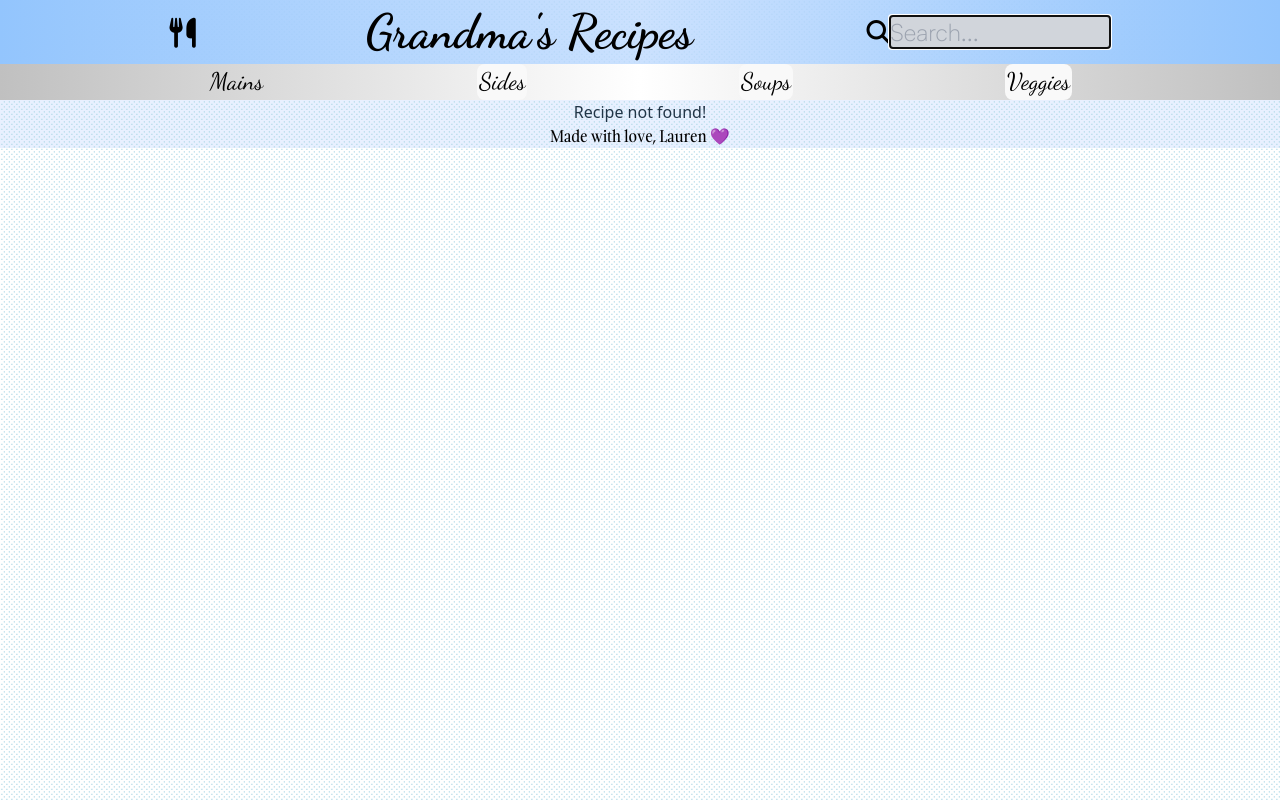
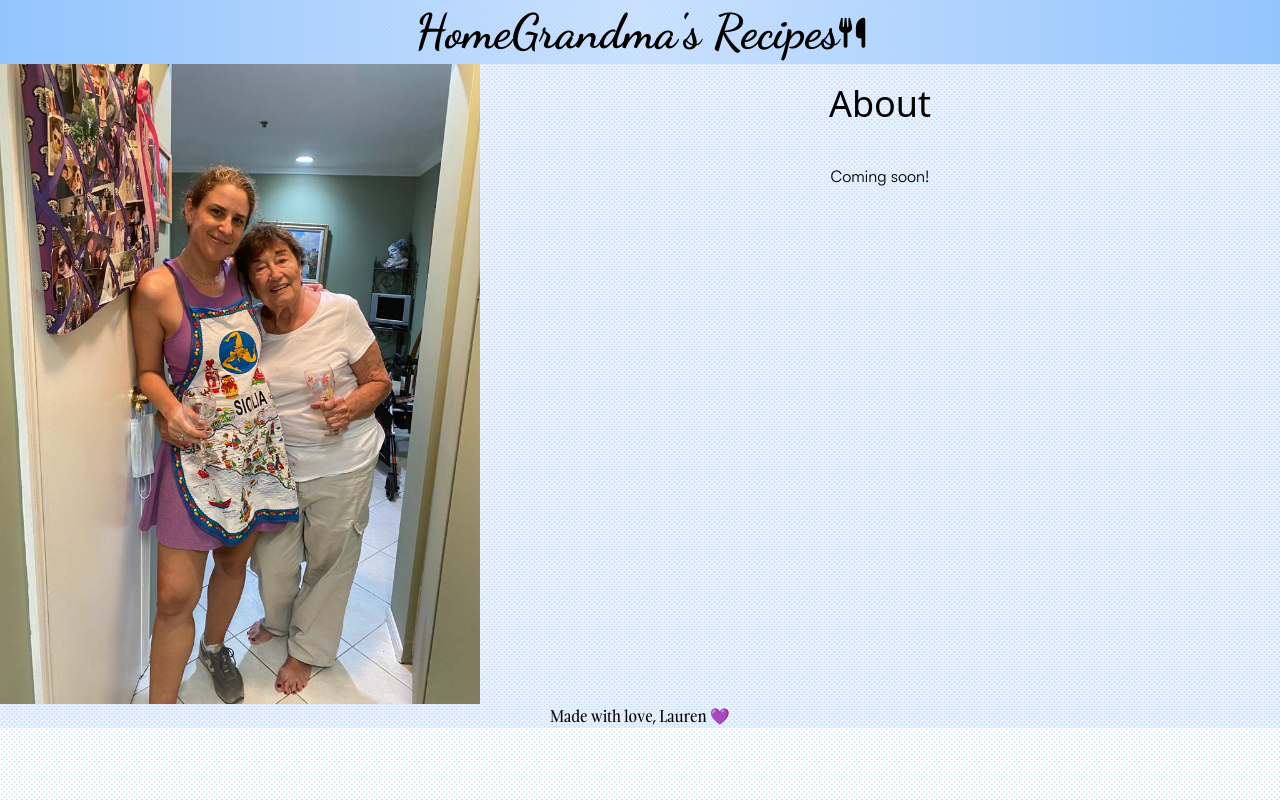
Before and after one commit to swersk/Grandmas_Recipes, a React (Vite) app: page /about in a window 1280 px wide. Before the commit this address had no page. Built offline with nearby package versions, Linux system fonts and the light colour scheme.

Commit message:
header conditionally renders; about section mounts

```diff
--- a/src/App.jsx
+++ b/src/App.jsx
@@ -13,10 +13,11 @@ export const RecipeContext = createContext();
 export default function App() {
 
   const [recipes, setRecipes] = useState(recipesData);
+  const [filteredRecipes, setFilteredRecipes] = useState([])
   const [isHome, setIsHome] = useState(true);
 
   return (
-    <HomeContext.Provider value={{isHome, setIsHome}} >
+    <HomeContext.Provider value={{isHome, setIsHome, filteredRecipes, setFilteredRecipes}} >
       <RecipeContext.Provider value={recipes} >
           <Header />
           <Outlet />
--- /dev/null
+++ b/src/components/About.jsx
@@ -0,0 +1,24 @@
+import React, { useEffect, useContext } from 'react'
+import { HomeContext } from '../App';
+
+export default function About() {
+
+const { setIsHome } = useContext(HomeContext);
+  useEffect(() => {
+    setIsHome(false);
+  }, []);
+
+  return (
+    <>
+    <div className="flex flex-col-2">
+    <div>
+    <img src="./us.jpg" alt="pic of Grandma and I" className="w-92 h-92"/>
+    </div>
+    <div className="w-full text-black">
+      <h2 className="font-satoshi-bold text-4xl mt-5">About</h2>
+      <p className="font-satoshi-regular mt-10">Coming soon!</p>
+    </div>
+    </div>
+    </>
+  )
+}
--- a/src/components/Header.jsx
+++ b/src/components/Header.jsx
@@ -1,8 +1,9 @@
 import SubHeader from './SubHeader';
 import { useContext, useEffect } from 'react';
 import { HomeContext } from '../App';
-import { useNavigate } from "react-router-dom";
+import { useNavigate, Link } from "react-router-dom";
 import Search from './Search';
+import About from './About';
 
 export default function Header() {
 
@@ -13,30 +14,30 @@ export default function Header() {
     setIsHome(true);
     navigate('/');
   }
-console.log('ishome', isHome)
+
   return (
     <>
       {isHome ? (
         <>
           <div id="header" className="font-dancing-bold text-5xl h-16 flex items-center justify-evenly text-black bg-gradient-to-r from-blue-300 via-blue-200/70 to-blue-300">
-          <i className="fa-solid fa-utensils fa-2xs"></i>
+          <Search />
           <p>Grandma's Recipes</p>
-          <Search />
+          <Link className="rounded-full bg-slate-200 p-4 hover:bg-blue-100/80 transition-colors duration-150" to="/about">About</Link>
           </div>
-          <SubHeader />
         </>
       ) : (
         <>
         <div >
             <div id="header" className="font-dancing-bold text-5xl h-16 flex items-center justify-center  text-black bg-gradient-to-r from-blue-300 via-blue-200/70 to-blue-300">
-              <button id="back-button" onClick={handleClick}>Back</button>
+            <Link to="/">Home</Link>
               <p>Grandma's Recipes</p>
               <i className="fa-solid fa-utensils fa-2xs"></i>
             </div>
           </div>
-          {/* <SubHeader /> */}
         </>
       )}
     </>
   );
 }
+        {/* <SubHeader /> */}
+{/* <i className="fa-solid fa-utensils fa-2xs"></i> */}
--- a/src/components/Recipes.jsx
+++ b/src/components/Recipes.jsx
@@ -1,18 +1,24 @@
-import { useContext, useState } from "react";
+import { useContext, useState, useEffect } from "react";
 import { RecipeContext, HomeContext } from "../App.jsx";
 import { Link } from "react-router-dom";
 import Recipe from "./Recipe.jsx";
 
+
 export default function Recipes() {
+
+  const { isHome, setIsHome } = useContext(HomeContext);
   let recipeArr = useContext(RecipeContext);
   const [selectedRecipe, setSelectedRecipe] = useState({})
-  const { isHome, setIsHome } = useContext(HomeContext);
+
 
   const handleClick = (recipe) => {
     setIsHome(false);
   };
 
-  console.log(recipeArr);
+  useEffect(() => {
+    setIsHome(true)
+  }, [])
+
   return (
     <>
       <div id="recipes" className="antialiased grid grid-cols-3 font-medium mt-8 flex flex-wrap p-3">
--- a/src/components/Search.jsx
+++ b/src/components/Search.jsx
@@ -1,5 +1,6 @@
 import React, { useState, useContext } from "react";
- import { RecipeContext } from "../App.jsx";
+import { RecipeContext } from "../App.jsx";
+// import { RecipeContext } from "../App.jsx";
 // import SearchIcon from "@mui/icons-material/Search";
 // import { TextField } from "@mui/material";
 // import Box from "@mui/material/Box";
@@ -19,7 +20,8 @@ export default function Search() {
       })
 
       if (doesMatch.length >=1 ) {
-       //only show recipes from the doesMatch arry
+       //only show recipes from the doesMatch array
+       setFilteredRecipes(doesMatch)
       }
     } else {
       console.log('Query too short')
@@ -28,7 +30,9 @@ export default function Search() {
 
   return (
     <>
-      <i className="fa-solid fa-magnifying-glass text-2xl ml-1 text-black">
+      <i
+      className="fa-solid fa-magnifying-glass text-2xl ml-1 text-black"
+      >
       <input
         type="text"
         id="search-bar"
@@ -36,7 +40,8 @@ export default function Search() {
         autoFocus
         onChange={handleChange}
         className="bg-white text-1xl mx-0 w-12 font-satoshi-light"
-      /></i>
+      />
+      </i>
     </>
   );
 }
--- a/src/main.jsx
+++ b/src/main.jsx
@@ -9,14 +9,16 @@ import {
 import App from "./App.jsx";
 import Recipe from "./components/Recipe.jsx";
 import Recipes from "./components/Recipes.jsx";
+import About from './components/About';
 import Error from "./components/Error";
 import "../index.css";
 
 const router = createBrowserRouter(
   createRoutesFromElements(
-    <Route path="/" element={<App />}>
+    <Route path="/" id="root" element={<App />}>
     <Route index path="/" element={<Recipes />}></Route>
-    <Route path="/:recipeTitle" element={<Recipe />}></Route>
+    <Route path=":recipeTitle" element={<Recipe />}></Route>
+    <Route path="about" element={<About />}></Route>
     <Route path="*" element={<Error />}></Route>
     </Route>
   )
```
Also changed, not shown: public/us.jpg (added).
